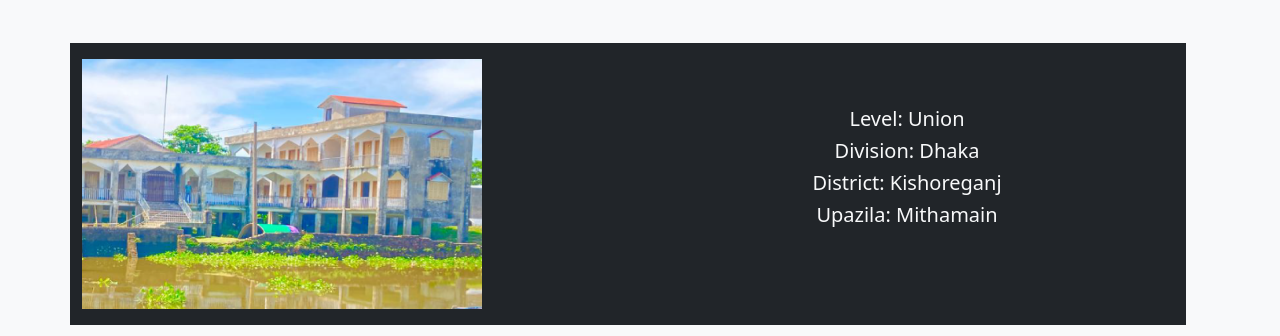
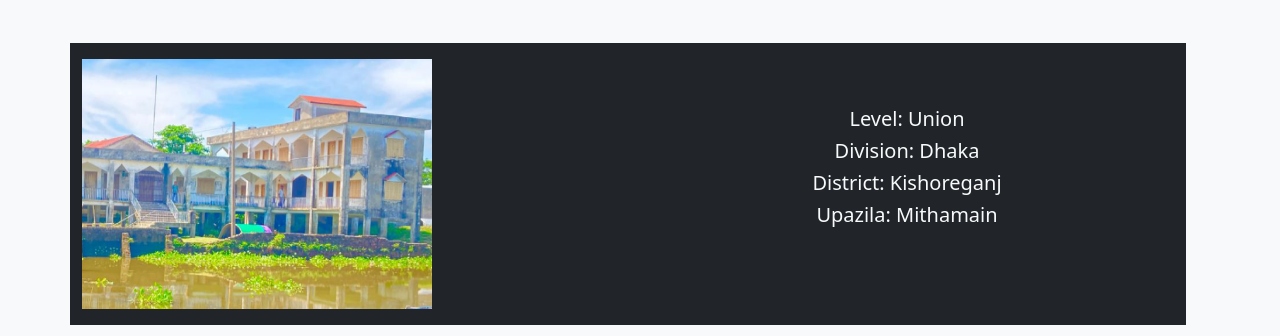
Before and after one commit to FariaChowdhury8/Mithamoin-Project, a plain HTML site: page boiraty.html in a window 1280 px wide. Shown: the part 101-437 px from the top of the page. Drawn offline with nearby package versions, Linux system fonts and the light colour scheme.

Commit message:
change image

```diff
--- a/boiraty.html
+++ b/boiraty.html
@@ -13,7 +13,7 @@
     <h1 class="text-center text-primary mt-5">At a glance Boiraty Union...</h1>
     <div class="col-12 row mt-5 bg-dark">
         <div class="col-md-6">
-            <img class="mt-3 mb-3" src="img/boiraty.png" height="250px" width="400px">
+            <img class="mt-3 mb-3" src="img/boiraty.png" height="250px" width="350px">
         </div>
         <div class="col-md-6 text-center justify-content-center mt-5 mb-3 p-3 text-light">
             <h5>Level: Union</h5>
```
